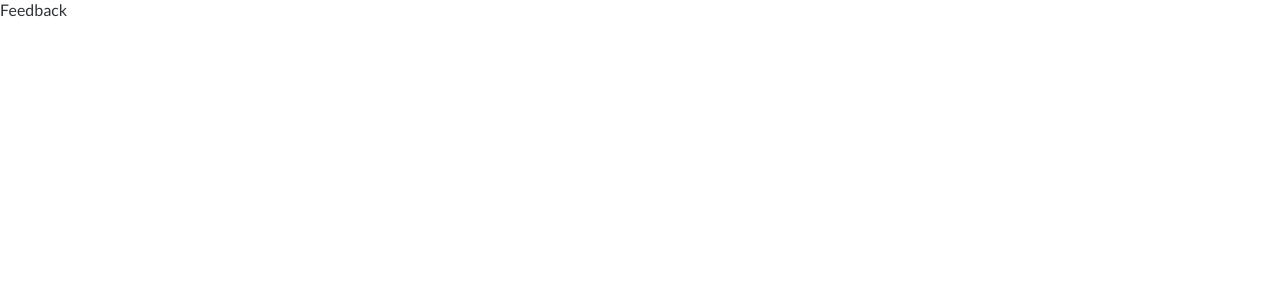
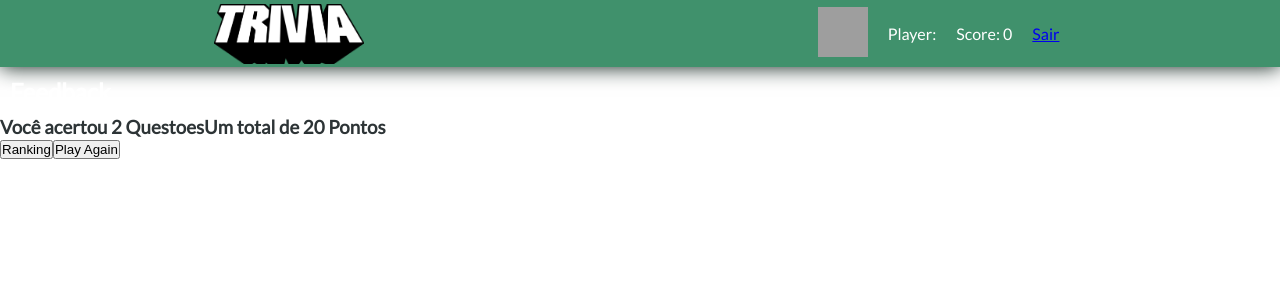
Before and after one commit to PedrHenrick/Trivia, a React (Create React App) app: page /feedback in a window 1280 px wide. Shown: the top 300 px of the page. Built offline with nearby package versions, Linux system fonts and the light colour scheme; grey boxes are pictures that could not be loaded.

Commit message:
requisito 12

```diff
--- a/src/components/Forms/Button.js
+++ b/src/components/Forms/Button.js
@@ -2,25 +2,27 @@ import React from 'react';
 import PropTypes from 'prop-types';
 
 const Button = (props) => {
-  const { clicked } = props;
+  const { clicked, dataTestId, btnName } = props;
   return (
     <button
       type="button"
       onClick={ clicked }
-      data-testid="btn-next"
-      id="btn-next"
+      data-testid={ dataTestId }
     >
-      Proximo
+      { btnName }
     </button>
   );
 };
 
 Button.defaultProps = {
   clicked: () => '',
+  dataTestId: '',
 };
 
 Button.propTypes = {
   clicked: PropTypes.func,
+  dataTestId: PropTypes.string,
+  btnName: PropTypes.string.isRequired,
 };
 
 export default Button;
--- a/src/components/Header.js
+++ b/src/components/Header.js
@@ -29,7 +29,11 @@ class Header extends Component {
             />
           </li>
           <li data-testid="header-player-name">{`Player: ${name}`}</li>
-          <li data-testid="header-score">{`Score: ${score}`}</li>
+          <li>
+            Score:
+            { ' ' }
+            <span data-testid="header-score">{score}</span>
+          </li>
           <li><Link to="/">Sair</Link></li>
         </ul>
       </header>
--- a/src/components/Question.js
+++ b/src/components/Question.js
@@ -129,7 +129,12 @@ class Question extends Component {
           shuffle={ false }
         />
         { isVisible === true
-          ? (<Button clicked={ this.handleNextQuestion } />)
+          ? (
+            <Button
+              clicked={ this.handleNextQuestion }
+              dataTestId="btn-next"
+              btnName="Next"
+            />)
           : null }
         <QuestionTimer />
       </section>
--- a/src/pages/Feedback.js
+++ b/src/pages/Feedback.js
@@ -1,9 +1,28 @@
 import React, { Component } from 'react';
+import Button from '../components/Forms/Button';
+import Header from '../components/Header';
 
 class Feedback extends Component {
+  handleClickRanking = () => {}
+
+  handleClickPlayAgain = () => {}
+
   render() {
     return (
-      <div data-testid="feedback-text">Feedback</div>
+      <div className="feedback-container">
+        <Header />
+        <div className="feedback_headings">
+          <h2 data-testid="feedback-text">Feedback</h2>
+          <h3>
+            <span>Você acertou 2 Questoes</span>
+            <span>Um total de 20 Pontos</span>
+          </h3>
+        </div>
+        <div className="feedback_controls">
+          <Button clicked={ this.handleClickRanking } btnName="Ranking" />
+          <Button clicked={ this.handleClickPlayAgain } btnName="Play Again" />
+        </div>
+      </div>
     );
   }
 }
```
